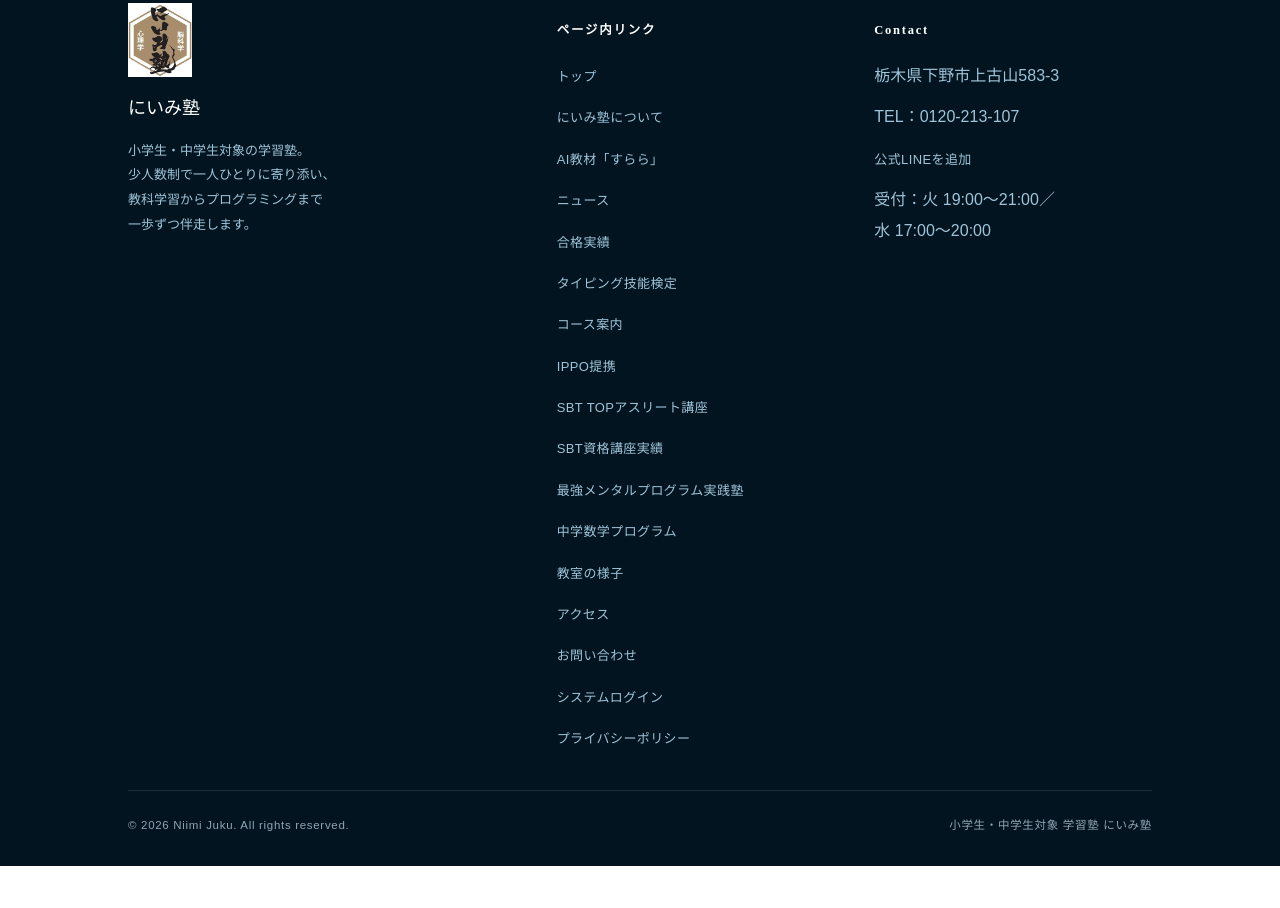
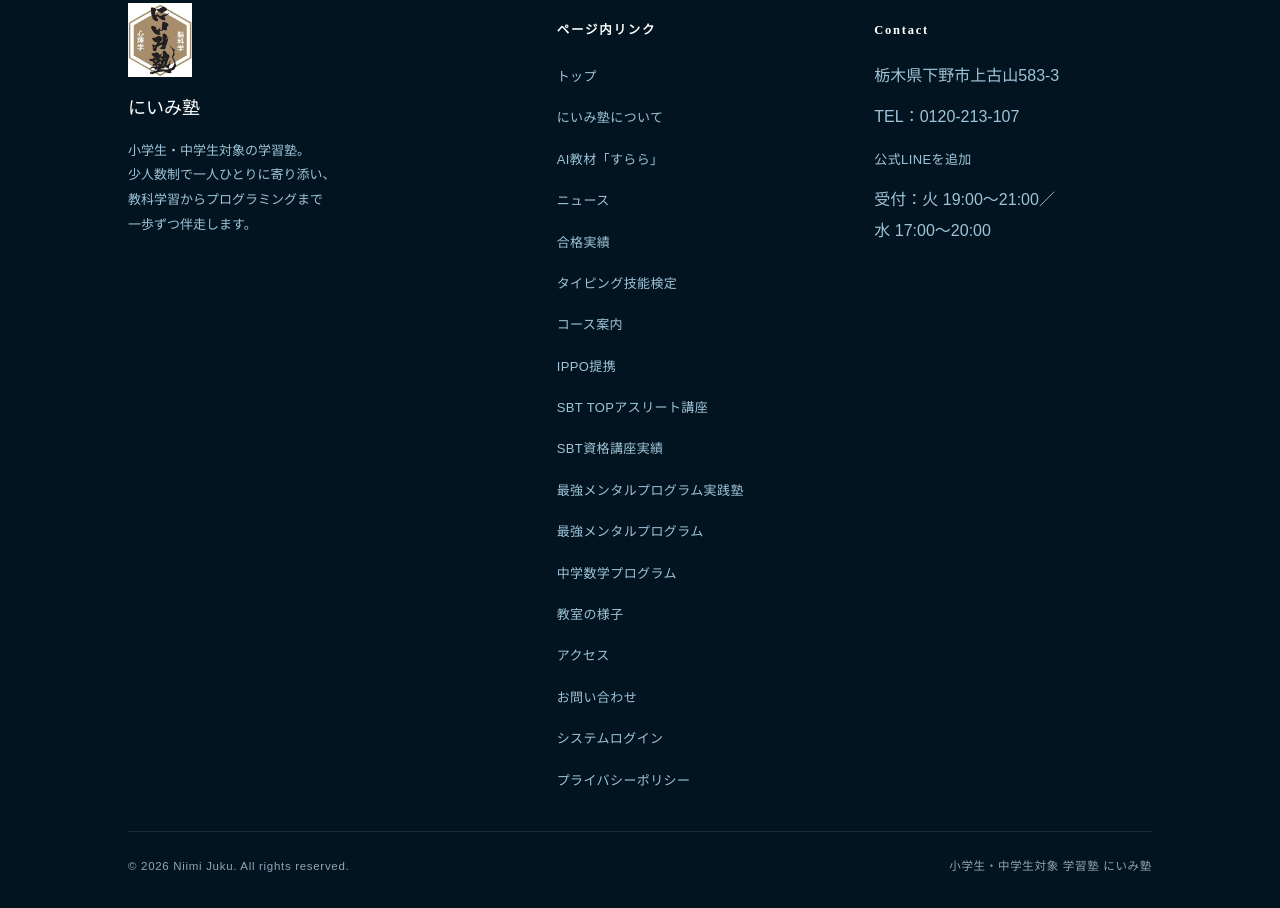
Before and after one commit to koki2130414/213juku, a plain HTML site: page typing.html in a window 1280 px wide. Shown: the part 2125-3033 px from the top of the page. Before the commit the page ends 2991 px from the top, so only its background shows below. Drawn offline with Linux system fonts and the light colour scheme.

Commit message:
Link the Mental Program page from nav and footer (6/6)

```diff
--- a/typing.html
+++ b/typing.html
@@ -232,6 +232,7 @@ if(l.sheet){a();}else{l.addEventListener('load',a,{once:true});}})();</script>
           <a href="sbt-athlete.html#sbt-athlete">SBT TOPアスリート講座</a>
           <a href="sbt-license.html#sbt-license">SBT資格講座実績</a>
           <a href="mental-program.html#mental-program">最強メンタルプログラム実践塾</a>
+          <a href="mental-program-guide.html">最強メンタルプログラム</a>
           <a href="courses.html#courses">コース案内</a>
           <a href="math-program.html#math-program">中学数学プログラム</a>
           <a href="voice.html#voice">生徒・保護者の声</a>
@@ -324,6 +325,7 @@ if(l.sheet){a();}else{l.addEventListener('load',a,{once:true});}})();</script>
           <li><a href="sbt-athlete.html#sbt-athlete">SBT TOPアスリート講座</a></li>
           <li><a href="sbt-license.html#sbt-license">SBT資格講座実績</a></li>
           <li><a href="mental-program.html#mental-program">最強メンタルプログラム実践塾</a></li>
+          <li><a href="mental-program-guide.html">最強メンタルプログラム</a></li>
           <li><a href="math-program.html#math-program">中学数学プログラム</a></li>
           <li><a href="facility.html#facility">教室の様子</a></li>
           <li><a href="access.html#access">アクセス</a></li>
```
Also changed, not shown: voice.html (+2 -0 lines).
